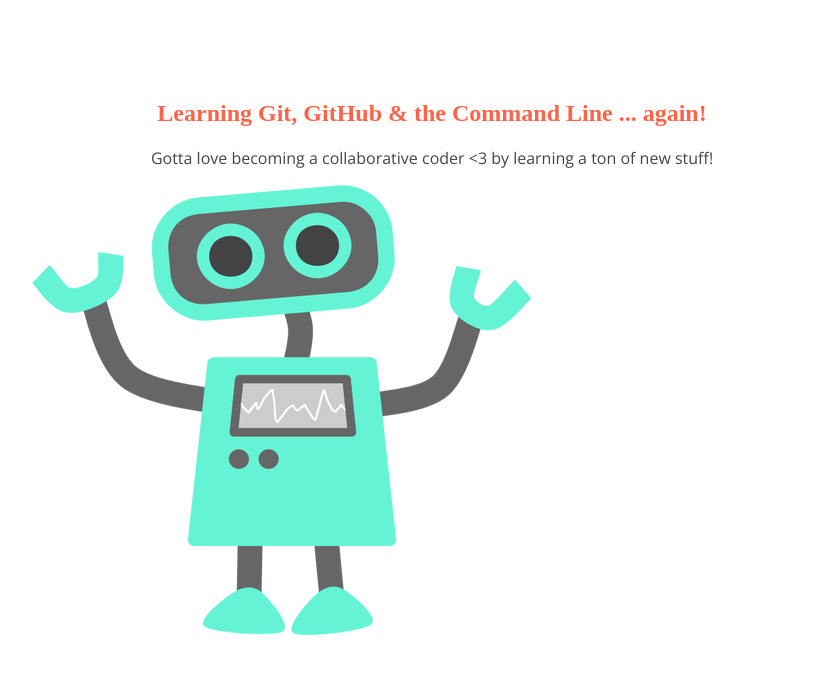
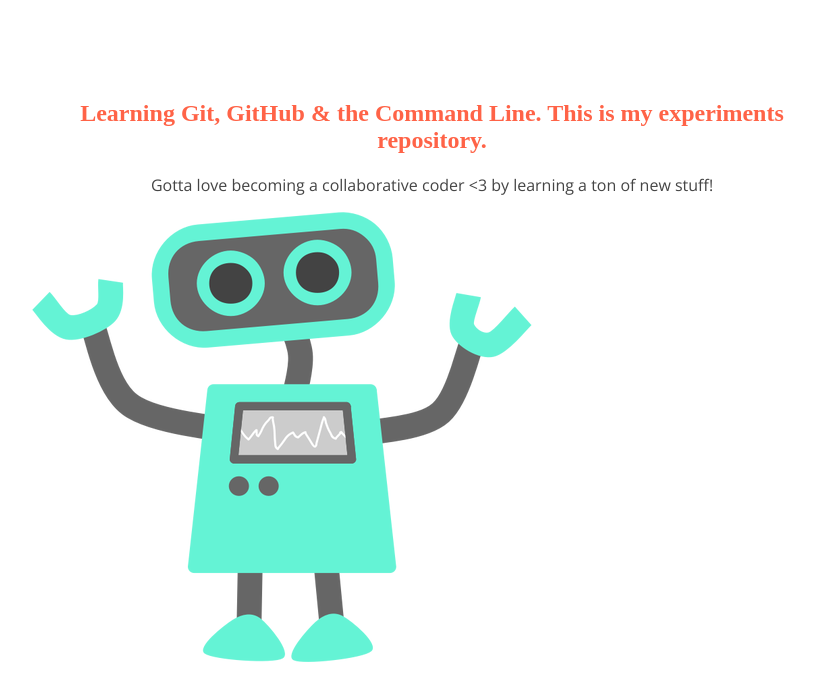
Before and after one commit to codecampgirl/105-project, a plain HTML site: page index.html in a window 1280 px wide. Shown: the whole page, without its empty margins (208-1023 px from the left). Drawn offline with nearby package versions, Linux system fonts and the light colour scheme.

Commit message:
chages in title of experiments branch to test merge coflict

```diff
--- a/index.html
+++ b/index.html
@@ -8,7 +8,7 @@
 </head>
 <body>
 	<section>
-		<h1>Learning Git, GitHub & the Command Line ... again!</h1>
+		<h1>Learning Git, GitHub & the Command Line. This is my experiments repository.</h1>
 		<p>Gotta love becoming a collaborative coder <3 by learning a ton of new stuff!</p>
 		<img src="img/happy-blue-robot.png">
 	</section>
```
